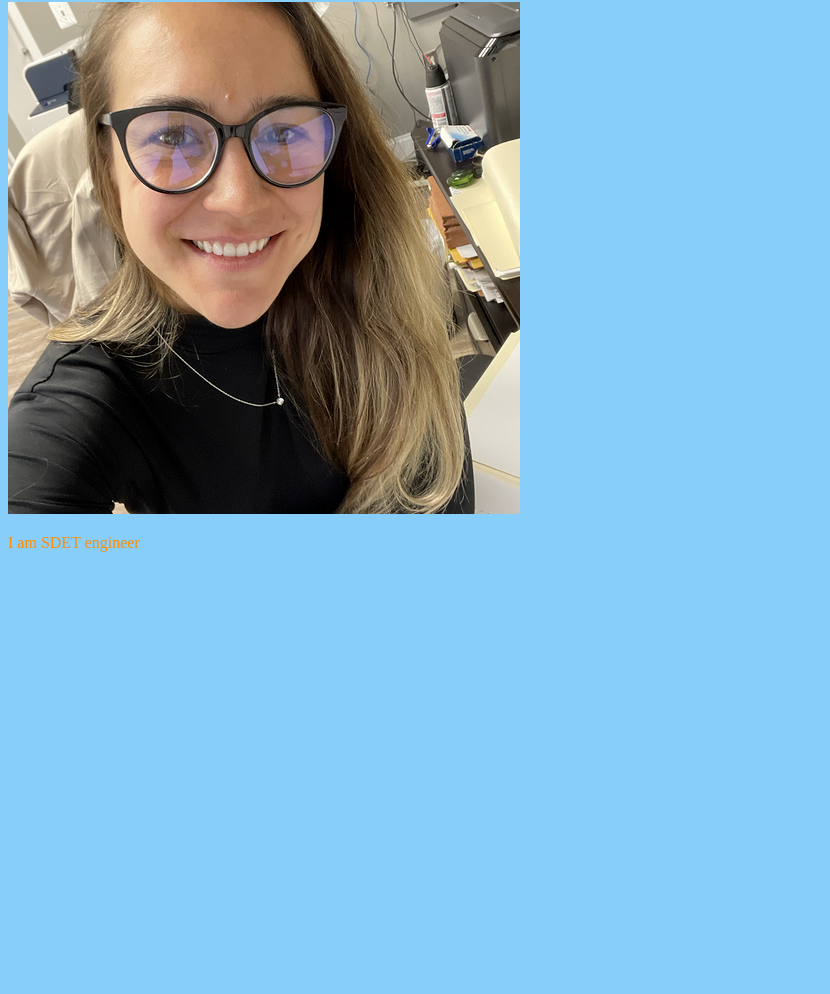
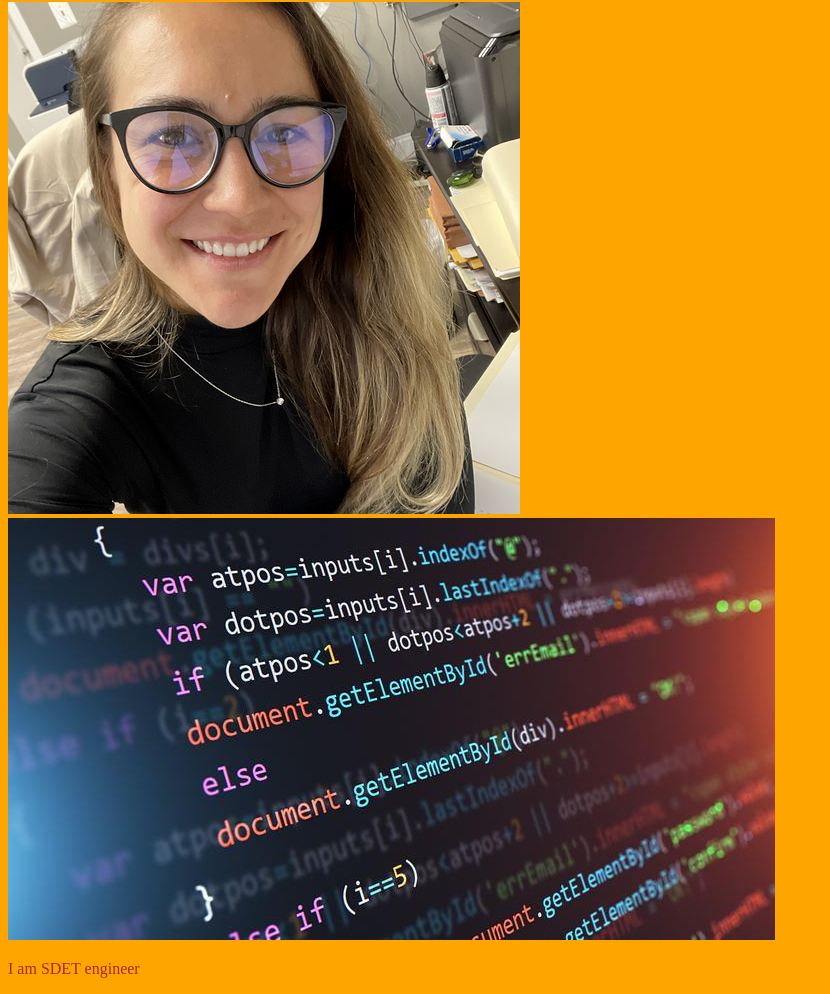
Before and after one commit to AlexandraDavlitkireeve/Alexandra-blog, a plain HTML site: page index.html in a window 1280 px wide. Shown: the part 79-1073 px from the top of the page, without its empty margins (0-830 px from the left). Before the commit the page ends 800 px from the top, so only its background shows below. Drawn offline with Linux system fonts and the light colour scheme.

Commit message:
modified

```diff
--- a/index.html
+++ b/index.html
@@ -6,7 +6,7 @@
 		<style type="text/css">
 			body {
 
-				background-color: lightskyblue;
+				background-color: orange;
 
 			}
 
@@ -18,6 +18,7 @@
 
 		<h1 style="font-family: cursive; margin: center; ">Alexandra Davlitkireeva</h1>
 		<img src="Me.png";>
-		<p style="color: darkorange"; style="font-family: cursive;"> I am SDET engineer</p>
+		<img src="image_Code.jpg";>
+		<p style="color: brown;"; style="font-family: cursive;"> I am SDET engineer</p>
 	</body>
 </html>
```
